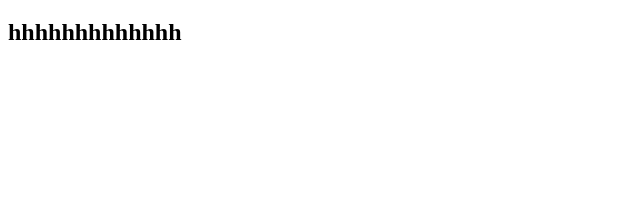
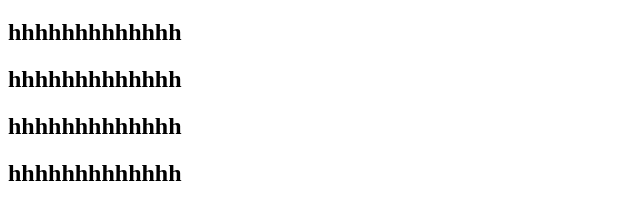
Before and after one commit to 11-Hao-22/test3, a plain HTML site: page index.html in a window 1280 px wide. Shown: the part 61-280 px from the top of the page, without its empty margins (0-640 px from the left). Drawn offline with Linux system fonts and the light colour scheme.

Commit message:
第三次

```diff
--- a/index.html
+++ b/index.html
@@ -13,6 +13,9 @@
 
     <h1>hhhhhhhhhh</h1>
     <h2>hhhhhhhhhhhhh</h2>
+    <h2>hhhhhhhhhhhhh</h2>
+    <h2>hhhhhhhhhhhhh</h2>
+    <h2>hhhhhhhhhhhhh</h2>
 
 </body>
 </html>
```
